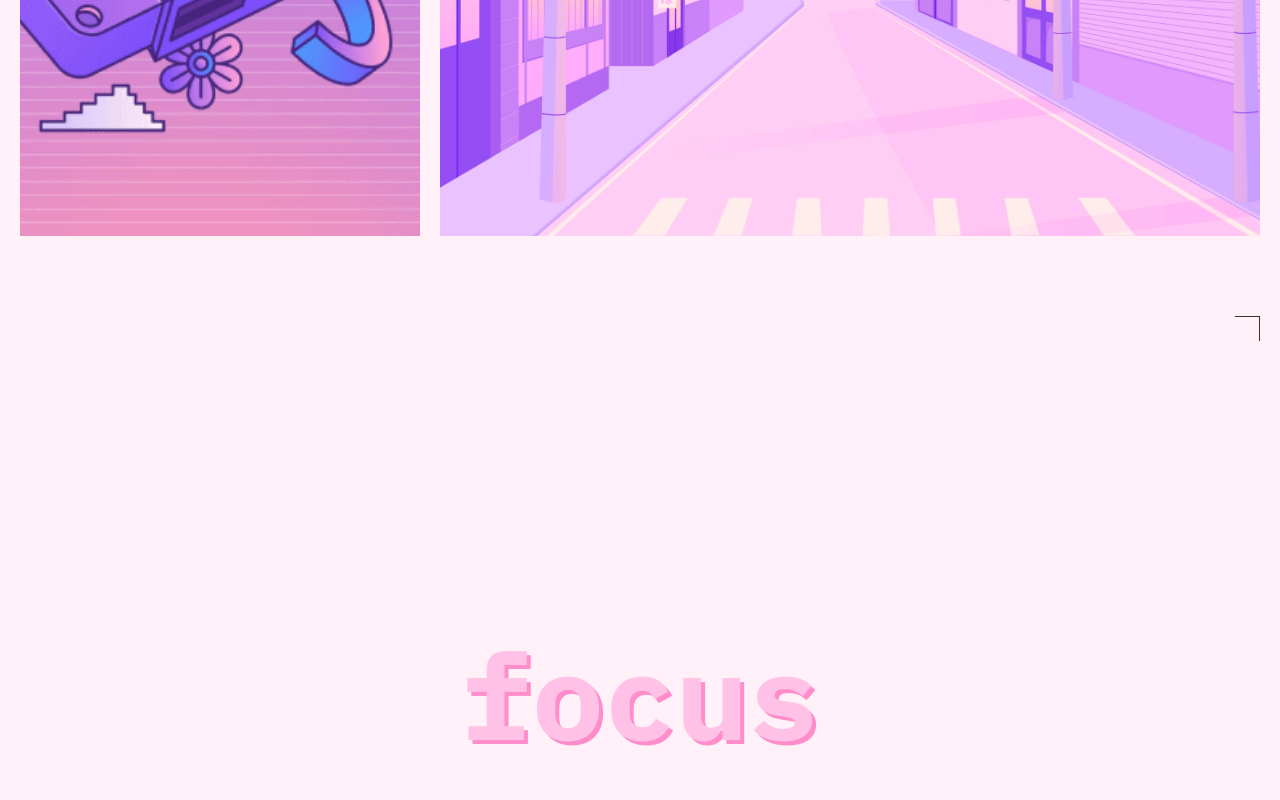
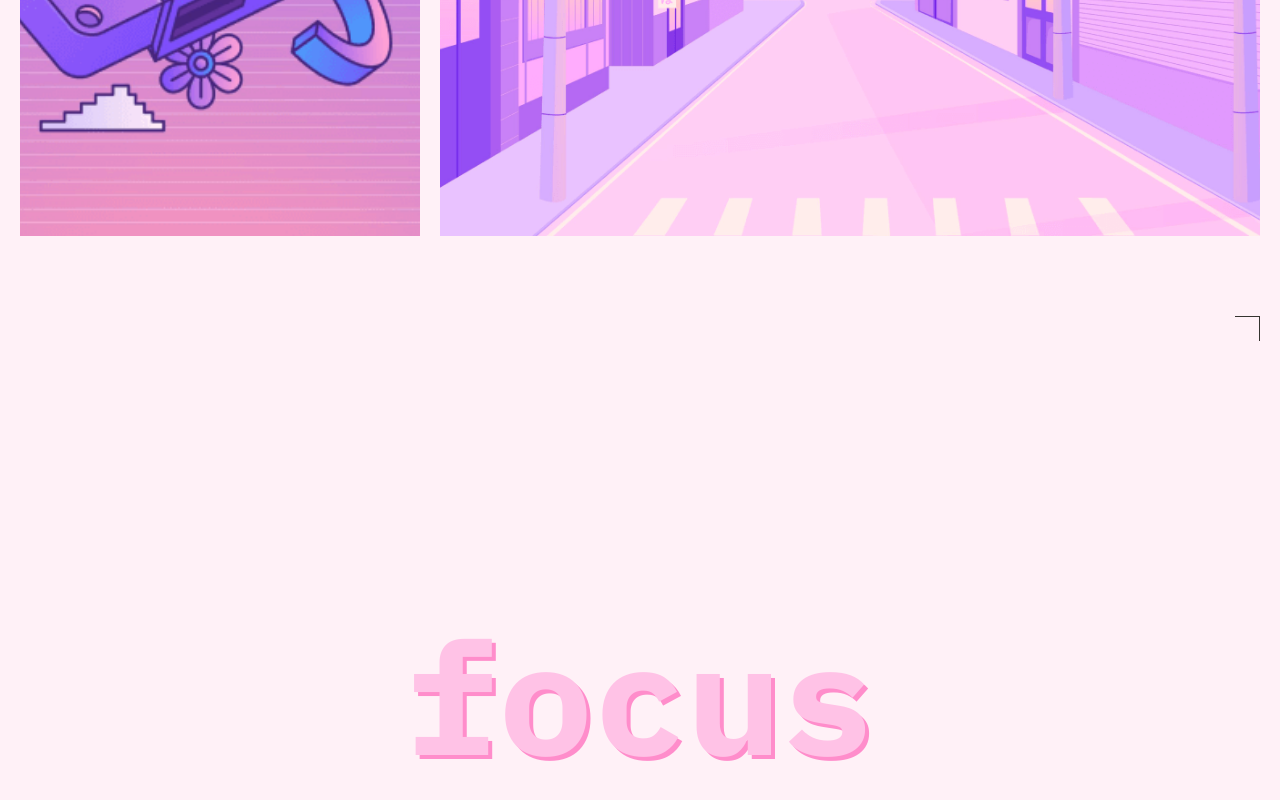
Before and after one commit to AL1iX/slozhno-sosredotochitsya-ad, a plain HTML site: page index.html in a window 1280 px wide. Shown: the part 3893-4693 px from the top of the page. Drawn offline with Linux system fonts and the light colour scheme.

Commit message:
Update style.css

```diff
--- a/styles/style.css
+++ b/styles/style.css
@@ -424,6 +424,6 @@
   }
 
   .footer__title {
-    font-size: clamp(7.5rem 0.5625rem + 14.4531vw, 9.8125rem);
+    font-size: clamp(7.5rem, 0.5625rem + 14.4531vw, 9.8125rem);
   }
 }
```
